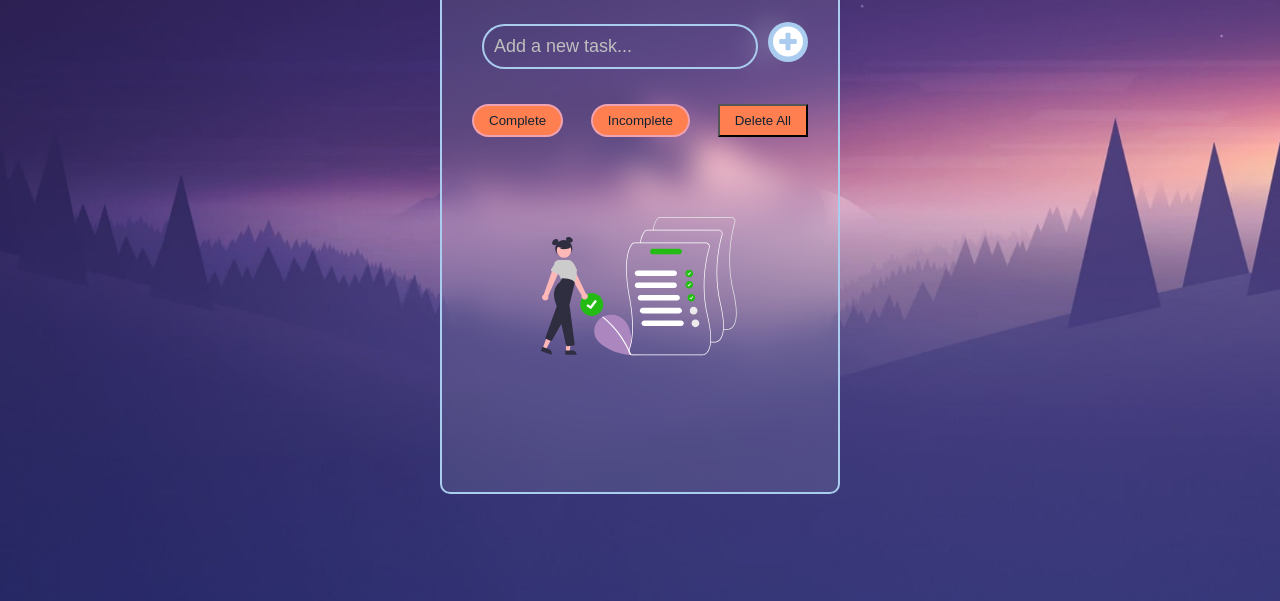
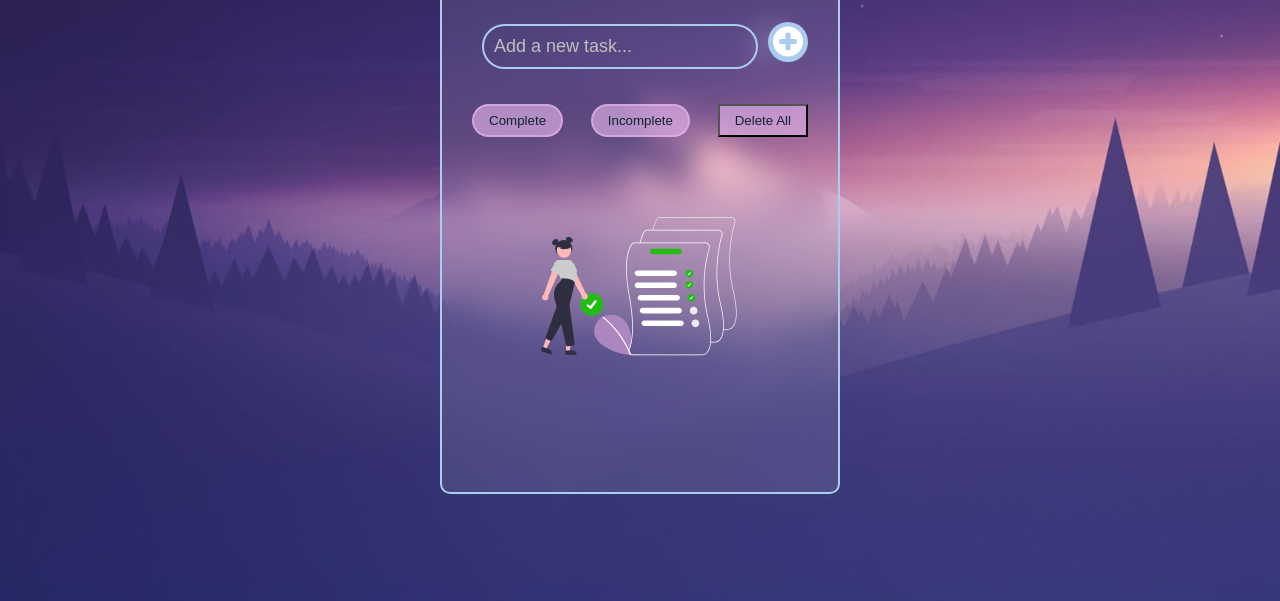
Before and after one commit to abm-noman/to-do-list, a plain HTML site: page index.html in a window 1280 px wide. Shown: the part 199-800 px from the top of the page. Drawn offline with Linux system fonts and the light colour scheme.

Commit message:
Completed

```diff
--- a/style.css
+++ b/style.css
@@ -182,7 +182,7 @@ input:checked + span::before {
 
 .filter {
     color: #112233;
-    background-color: coral;
+    background-color: #e6b7eca1;
     padding: 5px 15px;
     border-radius: 100px;
     border: 2px solid #e6b7eca1;
@@ -191,12 +191,12 @@ input:checked + span::before {
 }
 
 .filter.active, .filter:hover {
-    background-color: #e6b7eca1;
+    background-color: #e6b7;
 }
 
 .delete-all {
     color: #112233;
-    background-color: coral;
+    background-color: #e6b7eca1;
     padding: 7px 15px;
     cursor: pointer;
     transition: all 0.2s ease;
@@ -204,7 +204,7 @@ input:checked + span::before {
 
 .delete-all:hover {
     border-radius: 5px;
-    background-color: #e6b7eca1;
+    background-color: #e6b7;
 }
 
 /* Media queries for responsiveness */
```
